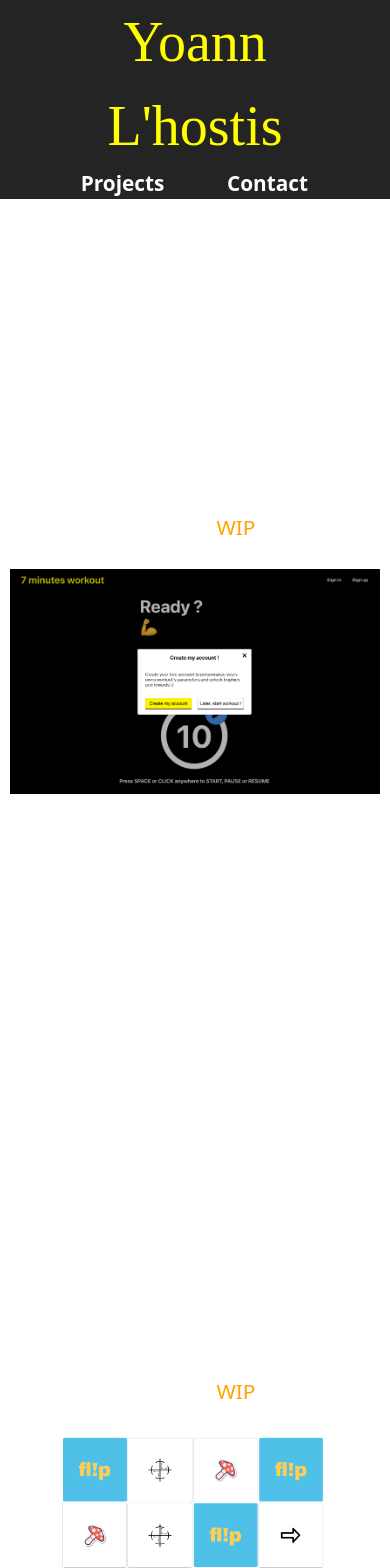
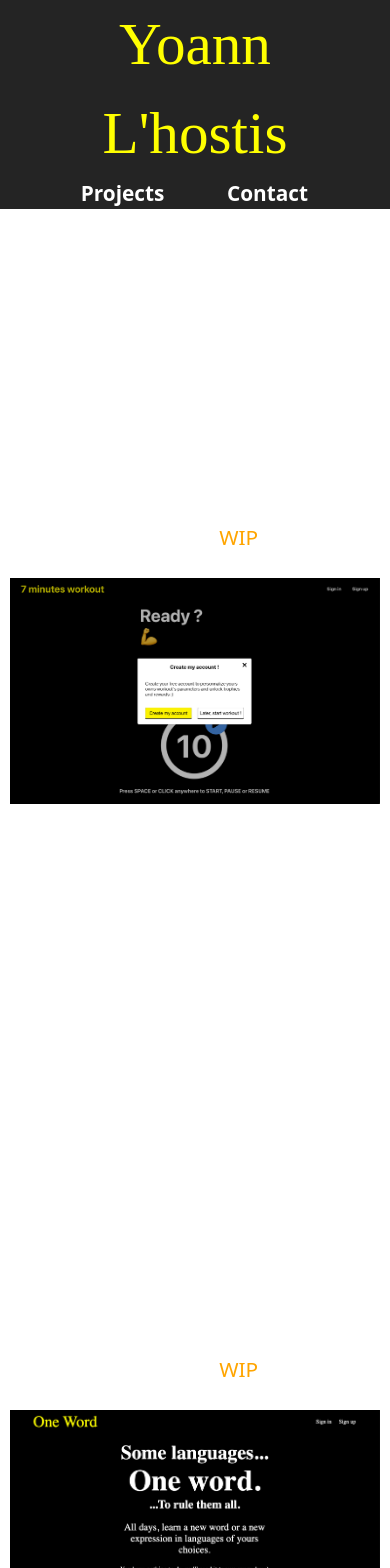
Before and after one commit to YoannLh/port_folio, a React (Vite) app: page /projects in a window 390 px wide. Shown: the top 1568 px of the page. Built offline with nearby package versions, Linux system fonts and the light colour scheme; a web font is replaced by a local one.

Commit message:
fix some responsive

```diff
--- a/src/Components/Footer.tsx
+++ b/src/Components/Footer.tsx
@@ -14,7 +14,7 @@ const Text = styled.p`
 export default function Footer() {
   return (
     <Container>
-      <Text>Yoann L'hostis, Developper</Text>
+      <Text>Yoann Digital</Text>
       <Text>@2025</Text>
     </Container>
   )
--- a/src/Components/Header.tsx
+++ b/src/Components/Header.tsx
@@ -28,7 +28,7 @@ const Logo = styled(Link)`
   }
 
   @media (max-width: 800px) {
-    font-size: 3.5em;
+    font-size: 3.7em;
   }
 `
 
--- a/src/Pages/Home.tsx
+++ b/src/Pages/Home.tsx
@@ -17,11 +17,12 @@ const Container = styled.div`
 
 const ContainerPhotoAndText = styled.section`
   display: flex;
+  height: 100%;
   width: 95%;
   margin: auto;
 
   @media (max-width: 800px) {
-    flex-direction: column-reverse;
+    flex-direction: column;
   }
 `
 
@@ -35,7 +36,7 @@ const ContainerPhoto = styled.div`
 `
 
 const Photo = styled.img`
-  width: 100%;
+  width: 90%;
   height: 100%;
 
   @media (max-width: 800px) {
@@ -56,11 +57,15 @@ const ContainerText = styled.section`
 
 const Text = styled.p`
   padding: 0 25px;
-  font-size: 1.4em;
+  font-size: 1.5em;
 
   @media (max-width: 800px) {
     padding: 0;
   }
+`
+
+const Span = styled.span`
+  font-weight: bold;
 `
 
 export default function Home() {
@@ -72,20 +77,23 @@ export default function Home() {
           <Photo src={photo} alt="photo de Yoann L'hostis développeur" />
         </ContainerPhoto>
         <ContainerText>
-          <Text>Hello :)</Text>
           <Text>
-            Je suis un développeur, plutôt orienté front-end (spécialisé sur
-            ReactJS).
+            <Span>Hello :)</Span>
           </Text>
           <Text>
-            J'ai deux diplômes : un Bac+2 Développeur web junior et un Bac+3/4
-            Concepteur Développeur d'Application.
+            Je suis <Span>développeur</Span>, plutôt orienté web et {'  '}
+            <Span>front-end</Span> (spécialisé sur <Span>ReactJS</Span>).
           </Text>
           <Text>
-            J'ai déjà travaillé en CDI dans une startup (life!) et fais pas mal
-            de missions diverses et variées pour différents clients: un
-            restaurant, une prof de yoga, un négociant en vin, une boutique de
-            meubles, une boutique en ligne de mode etc).
+            J'ai deux diplômes : un <Span>Bac+2</Span> Développeur web junior et
+            un <Span>Bac+3/4</Span> Concepteur Développeur d'Application.
+          </Text>
+          <Text>
+            J'ai travaillé en CDI dans une <Span>startup</Span> (life!) en 2022
+            / 2023 et fait pas mal de <Span>missions</Span> diverses et variées
+            depuis pour différents <Span>clients</Span> : un restaurant, une
+            prof de yoga, un négociant en vin, une boutique de meubles, une
+            boutique e-commerce de vêtements de mode etc).
           </Text>
         </ContainerText>
       </ContainerPhotoAndText>
--- a/src/Pages/Projects.tsx
+++ b/src/Pages/Projects.tsx
@@ -58,6 +58,12 @@ const Text = styled.p`
   font-size: 1.3em;
 `
 
+const TextBold = styled.p`
+  margin: auto;
+  font-size: 1.3em;
+  font-weight: bold;
+`
+
 const TextColorStatus = styled.div`
   display: flex;
   margin: auto;
@@ -81,20 +87,30 @@ const ColoredTextGreen = styled.p`
   margin: auto 0 auto 10px;
 `
 
+const Span = styled.span`
+  font-weight: bold;
+`
+
+const ClickMe = styled.p`
+  color: white;
+  font-size: 1.3em;
+  margin: auto 0 auto 10px;
+`
+
 export default function Projects() {
   return (
     <Container>
       <Header />
       <ContainerProject>
         <Title>Seven Minutes Workout</Title>
-        <Text>Stack :</Text>
+        <TextBold>Stack :</TextBold>
         <Text>React + Vite</Text>
         <Text>Express</Text>
         <Text>MongoDB</Text>
-        <Text>Deployment - CI / CD :</Text>
+        <TextBold>Deployment - CI / CD :</TextBold>
         <Text>Vercel</Text>
         <TextColorStatus>
-          <Text>Status :</Text>
+          <TextBold>Status :</TextBold>
           <ColoredTextOrange>WIP</ColoredTextOrange>
         </TextColorStatus>
         <Photo src={seven} alt="" />
@@ -104,19 +120,44 @@ export default function Projects() {
             particularité : l'utilisateur peut moduler les temps de workout et
             les pauses comme il le souhaite.
           </Text>
-          <Text>Business Model: abonnement et affiliation.</Text>
+          <Text>
+            <Span>Business Model</Span> : abonnement et affiliation.
+          </Text>
+        </ContainerText>
+      </ContainerProject>
+      <ContainerProject>
+        <Title>One Word</Title>
+        <TextBold>Stack :</TextBold>
+        <Text>React + Next</Text>
+        <Text>MongoDB</Text>
+        <TextBold>Deployment - CI / CD :</TextBold>
+        <Text>Vercel</Text>
+        <TextColorStatus>
+          <TextBold>Status :</TextBold>
+          <ColoredTextOrange>WIP</ColoredTextOrange>
+        </TextColorStatus>
+        <Photo src={oneWord} alt="" />
+        <ContainerText>
+          <Text>
+            L'idée ici est d'apprendre un mot ou une expression chaque jour dans
+            la ou les langues que l'on souhaite apprendre. À terme le
+            développement s'orientera plutôt vers le mobile.
+          </Text>
+          <Text>
+            <Span>Business Model</Span> : abonnement et affiliation.
+          </Text>
         </ContainerText>
       </ContainerProject>
       <ContainerProject>
         <Title>Fl!p</Title>
-        <Text>Stack :</Text>
+        <TextBold>Stack :</TextBold>
         <Text>React + Vite</Text>
         <Text>Express</Text>
         <Text>MongoDB</Text>
-        <Text>Deployment - CI / CD :</Text>
+        <TextBold>Deployment - CI / CD :</TextBold>
         <Text>Vercel</Text>
         <TextColorStatus>
-          <Text>Status :</Text>
+          <TextBold>Status :</TextBold>
           <ColoredTextOrange>WIP</ColoredTextOrange>
         </TextColorStatus>
         <Photo src={flip} alt="" />
@@ -125,41 +166,21 @@ export default function Projects() {
             Un memory où les cartes provoquent des actions sur le plateau du
             jeu. Se joue à deux online.
           </Text>
-          <Text>Business Model: publicité.</Text>
-        </ContainerText>
-      </ContainerProject>
-      <ContainerProject>
-        <Title>One Word</Title>
-        <Text>Stack :</Text>
-        <Text>React + Next</Text>
-        <Text>Express</Text>
-        <Text>MongoDB</Text>
-        <Text>Deployment - CI / CD :</Text>
-        <Text>Vercel</Text>
-        <TextColorStatus>
-          <Text>Status :</Text>
-          <ColoredTextOrange>WIP</ColoredTextOrange>
-        </TextColorStatus>
-        <Photo src={oneWord} alt="" />
-        <ContainerText>
           <Text>
-            L'idée ici est d'apprendre un mot ou une expression chaque jour dans
-            la ou les langues que l'on souhaite apprendre. À terme ce sera une
-            application mobile.
+            <Span>Business Model</Span> : publicité.
           </Text>
-          <Text>Business Model: abonnement et affiliation.</Text>
         </ContainerText>
       </ContainerProject>
       <ContainerProject>
         <Title>fast</Title>
-        <Text>Stack :</Text>
+        <TextBold>Stack :</TextBold>
         <Text>React Native + Expo</Text>
         <Text>Express</Text>
         <Text>MongoDB</Text>
-        <Text>Deployment - CI / CD :</Text>
+        <TextBold>Deployment - CI / CD :</TextBold>
         <Text>Apple Store / Google Play</Text>
         <TextColorStatus>
-          <Text>Status :</Text>
+          <TextBold>Status :</TextBold>
           <ColoredTextRed>POC</ColoredTextRed>
         </TextColorStatus>
         <Photo src={fast} alt="" />
@@ -172,7 +193,8 @@ export default function Projects() {
             en entretien si vous voulez ;) ).
           </Text>
           <Text>
-            Business Model: achat pour débloquer toutes les fonctionnalités.
+            <Span>Business Model</Span> : achat pour débloquer toutes les
+            fonctionnalités.
           </Text>
         </ContainerText>
       </ContainerProject>
@@ -182,13 +204,14 @@ export default function Projects() {
         target="_blank"
       >
         <Title>Les Flibustiers de la Finance</Title>
-        <Text>Stack:</Text>
+        <TextBold>Stack:</TextBold>
         <Text>Wordpress</Text>
-        <Text>Deployment - CI / CD :</Text>
-        <Text>Ionos</Text>
+        <TextBold>Deployment - CI / CD :</TextBold>
+        <Text>IONOS</Text>
         <TextColorStatus>
-          <Text>Status :</Text>
+          <TextBold>Status :</TextBold>
           <ColoredTextGreen>Production</ColoredTextGreen>
+          <ClickMe>(click me)</ClickMe>
         </TextColorStatus>
         <Photo src={lfdlf} alt="" />
         <ContainerText>
@@ -198,18 +221,21 @@ export default function Projects() {
             (j'écris entièrement mes articles sans IA, c'est volontairement une
             marque de fabrique).
           </Text>
-          <Text>Business Model: abonnement et affiliation.</Text>
+          <Text>
+            <Span>Business Model</Span> : affiliation.
+          </Text>
         </ContainerText>
       </ContainerProject>
       <ContainerProject href="https://yoannlh.github.io/pendu/" target="_blank">
         <Title>Pendu (pour décompresser après le boulot ;) )</Title>
-        <Text>Stack :</Text>
+        <TextBold>Stack :</TextBold>
         <Text>HTML + CSS + Typescript</Text>
-        <Text>Deployment - CI / CD :</Text>
+        <TextBold>Deployment - CI / CD :</TextBold>
         <Text>Github Pages</Text>
         <TextColorStatus>
-          <Text>Status :</Text>
+          <TextBold>Status :</TextBold>
           <ColoredTextGreen>Production</ColoredTextGreen>
+          <ClickMe>(click me)</ClickMe>
         </TextColorStatus>
         <Photo src={pendu} alt="" />
         <ContainerText>
@@ -218,7 +244,6 @@ export default function Projects() {
             aprèm pour un challenge (oui, le design est affreux, j'avais plus le
             temps ^^). Il y a environ 1600 mots (français) à trouver.
           </Text>
-          <Text>Business Model: none.</Text>
         </ContainerText>
       </ContainerProject>
       <Footer />
```
